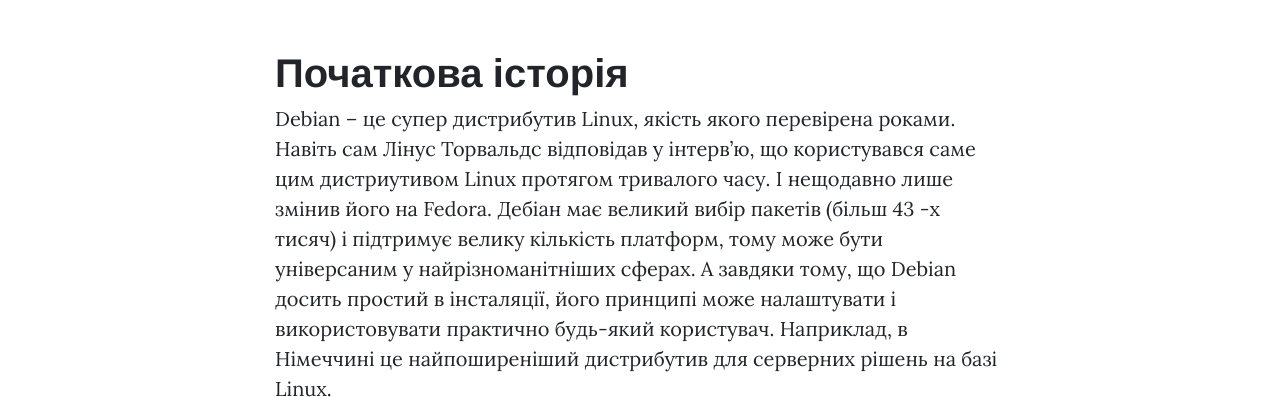
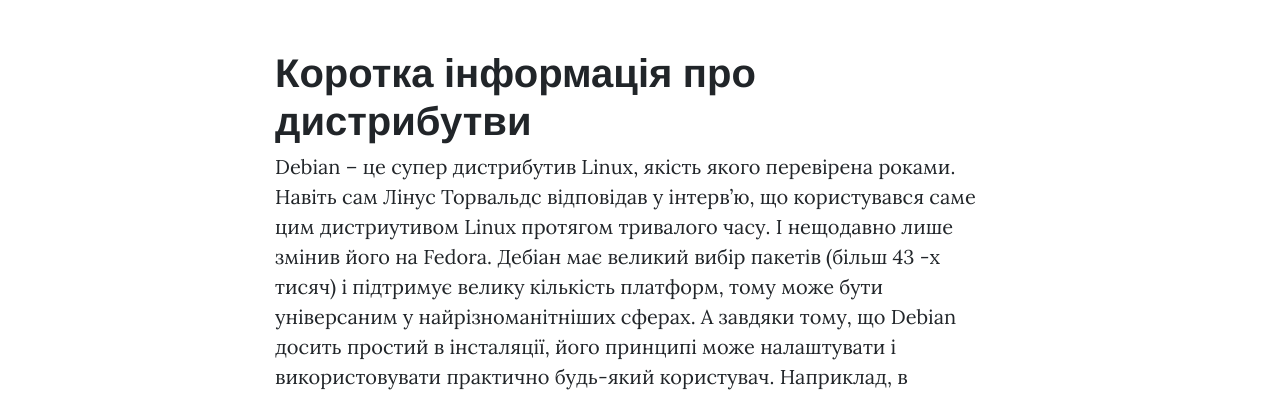
Before and after one commit to starstarchild/practice.github.io, a website: page post.4.html in a window 1280 px wide. Shown: the part 629-1026 px from the top of the page. Drawn offline with nearby package versions, Linux system fonts and the light colour scheme.

Commit message:
Update post.4.html

```diff
--- a/post.4.html
+++ b/post.4.html
@@ -66,7 +66,7 @@
     <div class="container">
       <div class="row">
         <div class="col-lg-8 col-md-10 mx-auto">
-          <h1>Початкова історія</h1>
+          <h1>Коротка інформація про дистрибутви</h1>
            Debian – це супер дистрибутив Linux, якість якого перевірена роками. Навіть сам Лінус Торвальдс відповідав у інтерв’ю, що користувався саме цим дистриутивом Linux протягом тривалого часу. І нещодавно лише змінив його на Fedora.  Дебіан має великий вибір пакетів (більш 43 -х тисяч) і підтримує велику кількість платформ, тому може бути універсаним у найрізноманітніших сферах. А завдяки тому, що Debian досить простий в інсталяції, його принципі може налаштувати і використовувати практично будь-який користувач. Наприклад, в Німеччині це найпоширеніший дистрибутив для серверних рішень на базі Linux.
           <br>
           Ubuntu — це класичний дистрибутив Linux. Таке собі втілення Windows на Linux. У своїй роботі Ubuntu використовує власні репозиторії пакетів, які в свою чергу відрізняються від репозиторіїв Debian. Дистрибутив відрізняється хорошою підтримкою мультимедійного контенту. Працює Ubuntu не надто стабільно, та завдяки тому, що цей дистрибутив використовує snap-пакети, установка певного програмного забезпечення через термінал та його оновлення в Snappy Ubuntu Core виконується дуже швидко і просто.
```
